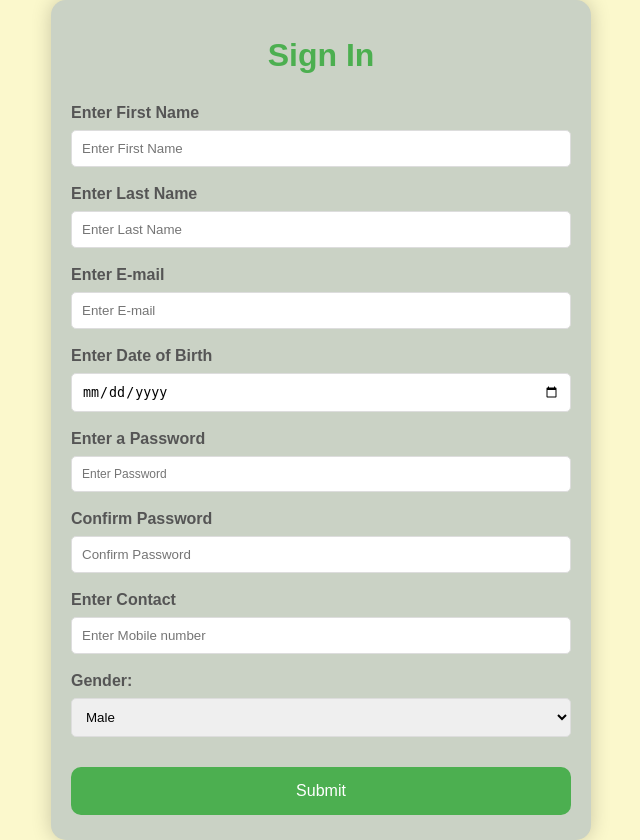
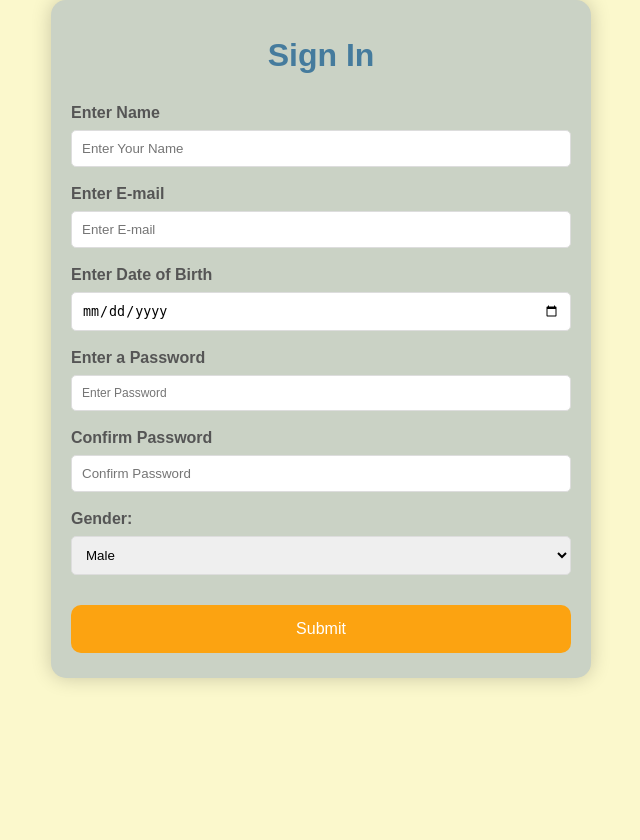
Before and after one commit to AdityaK-024/BookPal, a PHP site: page /signin.html in a window 1280 px wide. Shown: the whole page, without its empty margins (319-959 px from the left). After the commit the page ends 685 px from the top, so only its background shows below. Run offline with PHP 8.4, Linux system fonts and the light colour scheme.

Commit message:
Working on The Project

```diff
--- a/home.css
+++ b/home.css
@@ -107,7 +107,11 @@ nav ul li a:hover {
     overflow: hidden;
     position: relative;
 }
-
+.book-popular h2{
+    font-size: 4rem;
+    text-align: center;
+    color: #457b9d;
+}
 .book-card:hover {
     transform: translateY(-5px);
     box-shadow: 0 8px 12px rgba(0, 0, 0, 0.2);
--- a/signin.css
+++ b/signin.css
@@ -17,8 +17,11 @@ body{
     width: 500px;
     text-align: center;
 }
+.main p{
+    text-align: right;
+}
 h1{
-    color: #4caf50;
+    color: #457b9d;
 }
 label {
     display: block;
@@ -59,7 +62,7 @@ button {
     border: none;
     color: white;
     cursor: pointer;
-    background-color: #4CAF50;
+    background-color: #fca311;
     width: 100%;
     font-size: 16px;
 }
--- a/signin.html
+++ b/signin.html
@@ -1,27 +1,27 @@
 <!DOCTYPE html>
 <html>
+
 <head>
-        <title>Form</title>
+    <title>Sign In | BookPal</title>
     <link rel="stylesheet" href="signin.css">
 </head>
+
 <body>
     <div class="main">
         <h1>Sign In</h1>
         <form action="#">
-               <label for="fname">Enter First Name</label>
-                <input type="text" name="fname" id="fname" placeholder="Enter First Name">
-            <label for="lname">Enter Last Name</label>
-            <input type="text" name="lname" id="lname" placeholder="Enter Last Name">
+            <label for="fname">Enter Name</label>
+            <input type="text" name="name" id="name" placeholder="Enter Your Name">
             <label for="email">Enter E-mail</label>
             <input type="email" name="email" id="email" placeholder="Enter E-mail">
             <label for="DOB">Enter Date of Birth</label>
             <input type="date" name="DOB" id="DOB" placeholder="Enter Date of Birth">
             <label for="password">Enter a Password</label>
-            <input type="password" name="password" id="password" placeholder="Enter Password" pattern="^(?=.*\d)(?=.*[a-zA-Z])(?=.*[^a-zA-Z0-9])\S{8,}$">
+            <input type="password" name="password" id="password" placeholder="Enter Password"
+                pattern="^(?=.*\d)(?=.*[a-zA-Z])(?=.*[^a-zA-Z0-9])\S{8,}$">
             <label for="repassword">Confirm Password</label>
-            <input type="password" name="repassword" id="repassword" placeholder="Confirm Password" pattern="^(?=.*\d)(?=.*[a-zA-Z])(?=.*[^a-zA-Z0-9])\S{8,}$">
-            <label for="mobile">Enter Contact</label>
-            <input type="number" id="mobile" name="mobile" placeholder="Enter Mobile number" maxlength="10" minlength="10">
+            <input type="password" name="repassword" id="repassword" placeholder="Confirm Password"
+                pattern="^(?=.*\d)(?=.*[a-zA-Z])(?=.*[^a-zA-Z0-9])\S{8,}$">
             <label for="gender">Gender:</label>
             <select id="gender" name="gender" required>
                 <option value="male">Male</option>
@@ -34,4 +34,5 @@
     </div>
     <script src="signin.js"></script>
 </body>
+
 </html>
```
Also changed, not shown: Home.html (+20 -1 lines), login.html (added, +21 -0 lines). Lines whose indentation alone changed are shown as unchanged.
